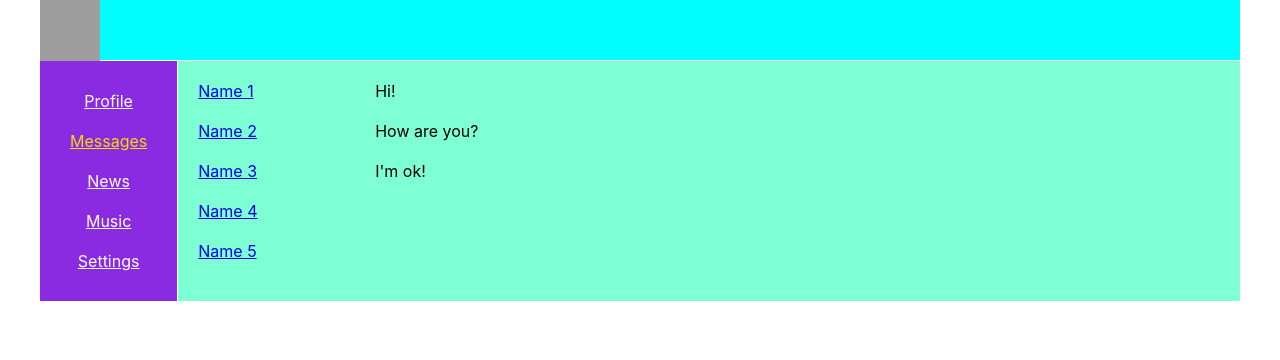
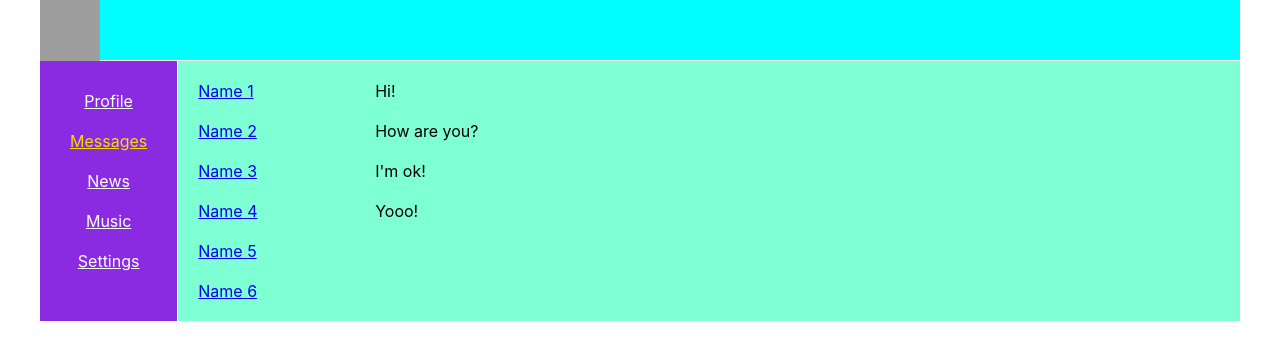
Before and after one commit to Red6eard/my_app, a React (Create React App) app: page /dialogs in a window 1280 px wide. Shown: the top 360 px of the page. Built offline with nearby package versions, Linux system fonts and the light colour scheme; grey boxes are pictures that could not be loaded.

Commit message:
отрисовка диалогов с помощью .map

```diff
--- a/src/components/Dialogs/Dialogs.jsx
+++ b/src/components/Dialogs/Dialogs.jsx
@@ -14,20 +14,41 @@
   return <div className={style.message}>{props.message}</div>;
 };
 
+let dialogs = [
+  {id: 1, name: "Name 1"},
+  {id: 2, name: "Name 2"},
+  {id: 3, name: "Name 3"},
+  {id: 4, name: "Name 4"},
+  {id: 5, name: "Name 5"},
+  {id: 6, name: "Name 6"}
+];
+
+let dialogsElements = dialogs.map( dialog => <DialogItem name={dialog.name} id={dialog.id} />);
+
+
+
+let messages = [
+  {id: 1, message: "Hi!"},
+  {id: 2, message: "How are you?"},
+  {id: 3, message: "I'm ok!"},
+  {id: 4, message: "Yooo!"},
+];
+
+let messageElement = messages.map(message => <Message message={message.message} id={message.id} />)
+
+
+
+
+
+
 const Dialogs = (props) => {
   return (
     <div className={style.dialogs}>
       <div className={style.dialogs_items}>
-        <DialogItem name="Name 1" id="1" />
-        <DialogItem name="Name 2" id="2" />
-        <DialogItem name="Name 3" id="3" />
-        <DialogItem name="Name 4" id="4" />
-        <DialogItem name="Name 5" id="5" />
+        { dialogsElements }
       </div>
       <div className={style.messages}>
-        <Message message="Hi!" />
-        <Message message="How are you?" />
-        <Message message="I'm ok!" />
+        { messageElement }
       </div>
     </div>
   );
--- a/src/components/Profiles/MyPosts/MyPosts.jsx
+++ b/src/components/Profiles/MyPosts/MyPosts.jsx
@@ -1,6 +1,17 @@
 import React from "react";
 import style from "./MyPosts.module.css";
 import Post from "./Post/Post";
+
+let posts = [
+  { id: 1, message: "Hello, World!", likesCount: 1000 },
+  { id: 2, message: "How are you?", likesCount: 150 },
+  { id: 3, message: "This is my first React project!", likesCount: 100 },
+  { id: 4, message: "Yo!", likesCount: 1150 },
+];
+
+let postsElements = posts.map((post) => (
+  <Post message={post.message} likesCount={post.likesCount} id={post.id} />
+));
 
 const MyPosts = (props) => {
   return (
@@ -11,11 +22,7 @@
         <textarea placeholder="Ваш коментарий"></textarea>
         <button>Add post</button>
       </div>
-      <div className={style.posts}>
-        <Post message="Hello, World!" likesCount="100" />
-        <Post message="How are you?" likesCount="55" />
-        <Post message="This is my first React project!" likesCount="999" />
-      </div>
+      <div className={style.posts}>{postsElements}</div>
     </div>
   );
 };
--- a/src/components/Profiles/MyPosts/Post/Post.jsx
+++ b/src/components/Profiles/MyPosts/Post/Post.jsx
@@ -4,6 +4,7 @@
 const Post = (props) => {
   return (
     <div className={style.post}>
+      <p>{props.id}</p>
       <img src="https://www.w3schools.com/howto/img_avatar.png" alt="ava" />
       {props.message}
       <div>
```
